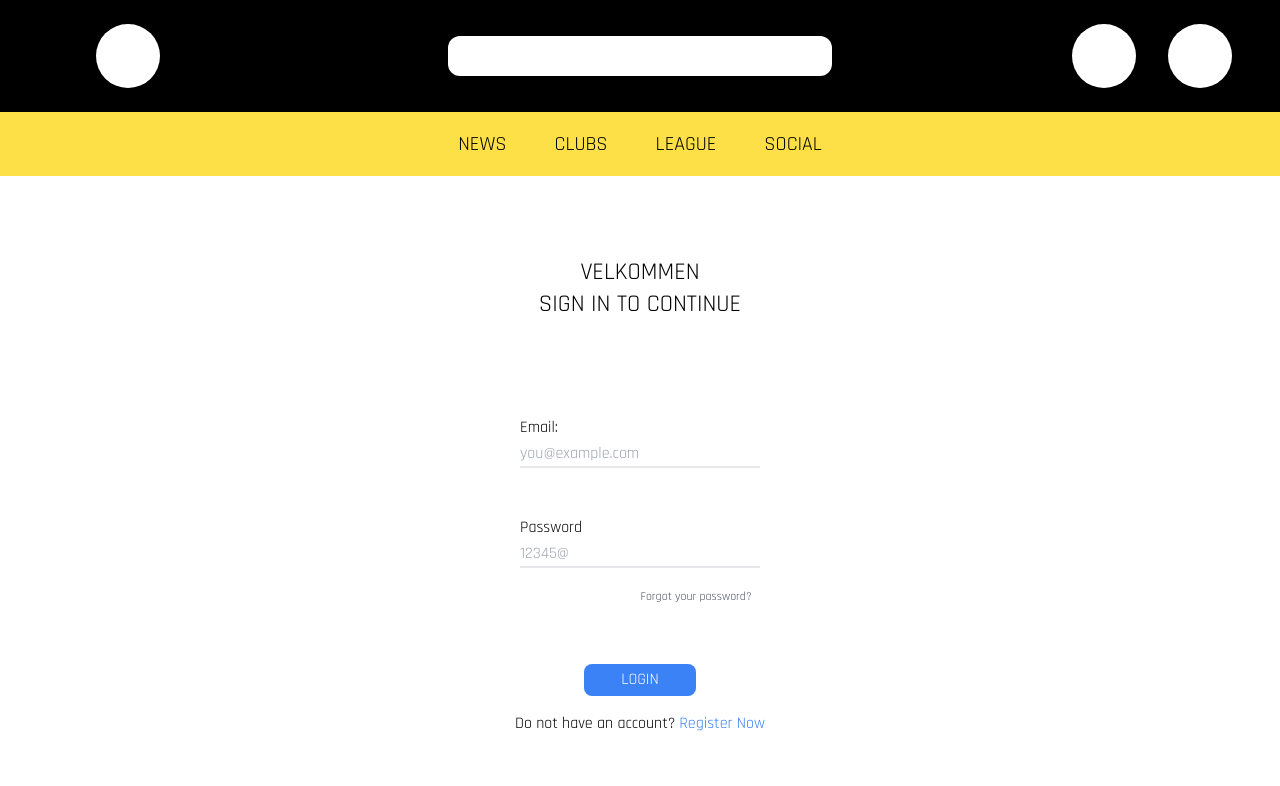
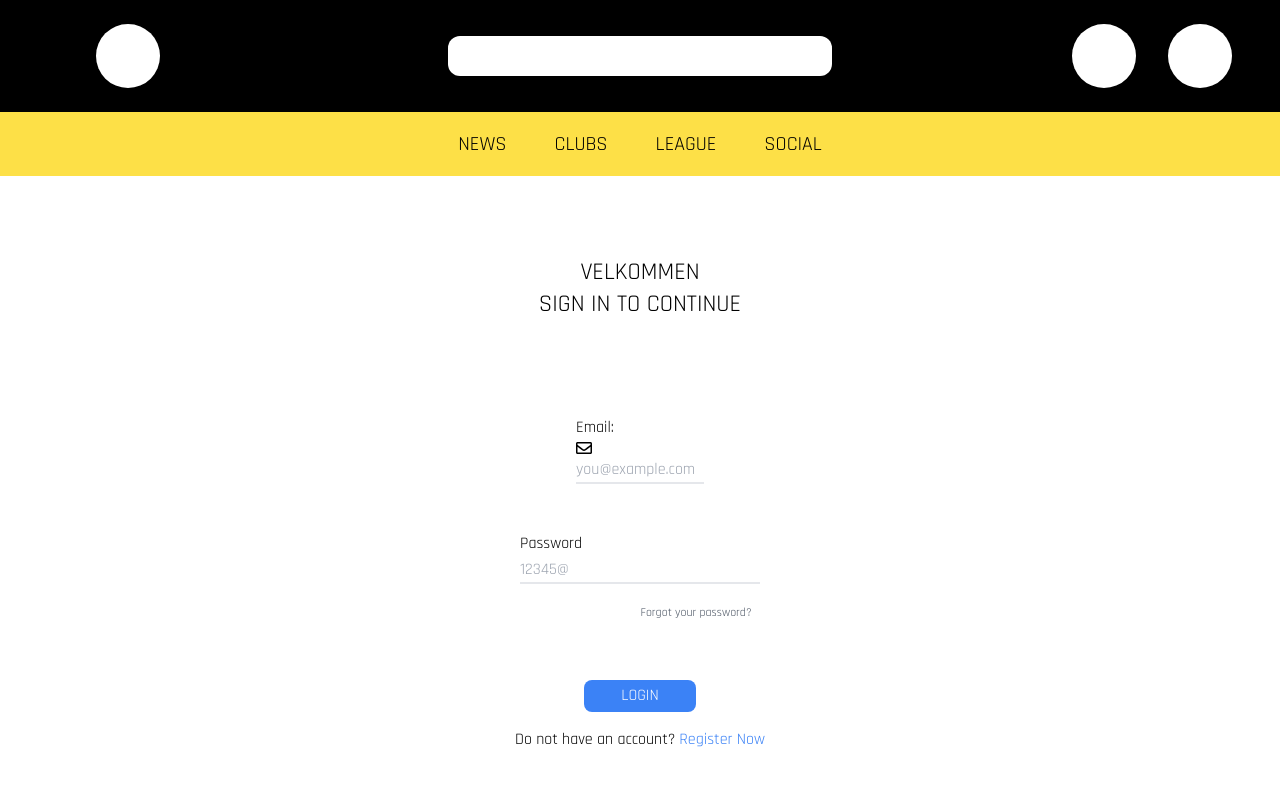
Before and after one commit to GabrielFernandesO/fut-set, a Next.js app: page / in a window 1280 px wide. Shown: the top 786 px of the page. Built offline with nearby package versions, Linux system fonts and the light colour scheme.

Commit message:
alteração pequena para gabriel

```diff
--- a/package.json
+++ b/package.json
@@ -11,8 +11,9 @@
   "dependencies": {
     "next": "14.0.4",
     "next-auth": "^4.24.5",
-    "react": "^18",
-    "react-dom": "^18"
+    "react": "^18.2.0",
+    "react-dom": "^18.2.0",
+    "react-icons": "^4.12.0"
   },
   "devDependencies": {
     "autoprefixer": "^10.0.1",
--- a/src/app/page.js
+++ b/src/app/page.js
@@ -1,3 +1,4 @@
+import { FaRegEnvelope } from "react-icons/fa";
 export default function Login() {
   return (
     <main className="flex flex-col items-center h-screen">
@@ -8,7 +9,13 @@ export default function Login() {
       <form className=" h-[30rem] w-[40rem] mt-4 flex items-center flex-col space-y-4">
         <div className="flex flex-col mt-20 mb-8 ">
           <label>Email:</label>
-          <input type="email" className="h-7 w-[15rem] border-b-2 outline-none" placeholder='you@example.com'></input>
+          <div className="">
+
+              <FaRegEnvelope/>
+
+            <input type="email" className="h-7 w-32 border-b-2 outline-none" placeholder='you@example.com'></input>
+          </div>
+
         </div>
         <div className="flex flex-col" >
           <label>Password</label>
```
Also changed, not shown: 1 other file (tests, documents, lock files or other folders). Lines whose indentation alone changed are shown as unchanged.
